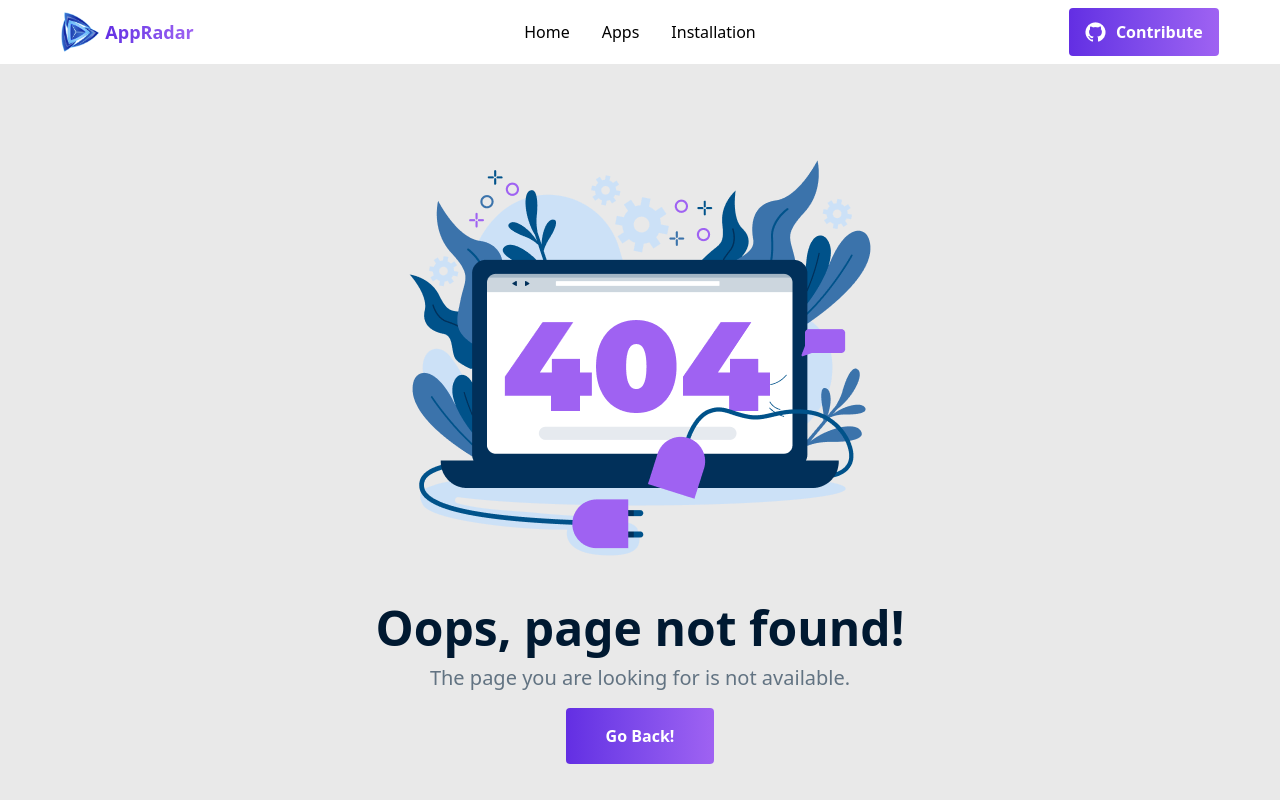
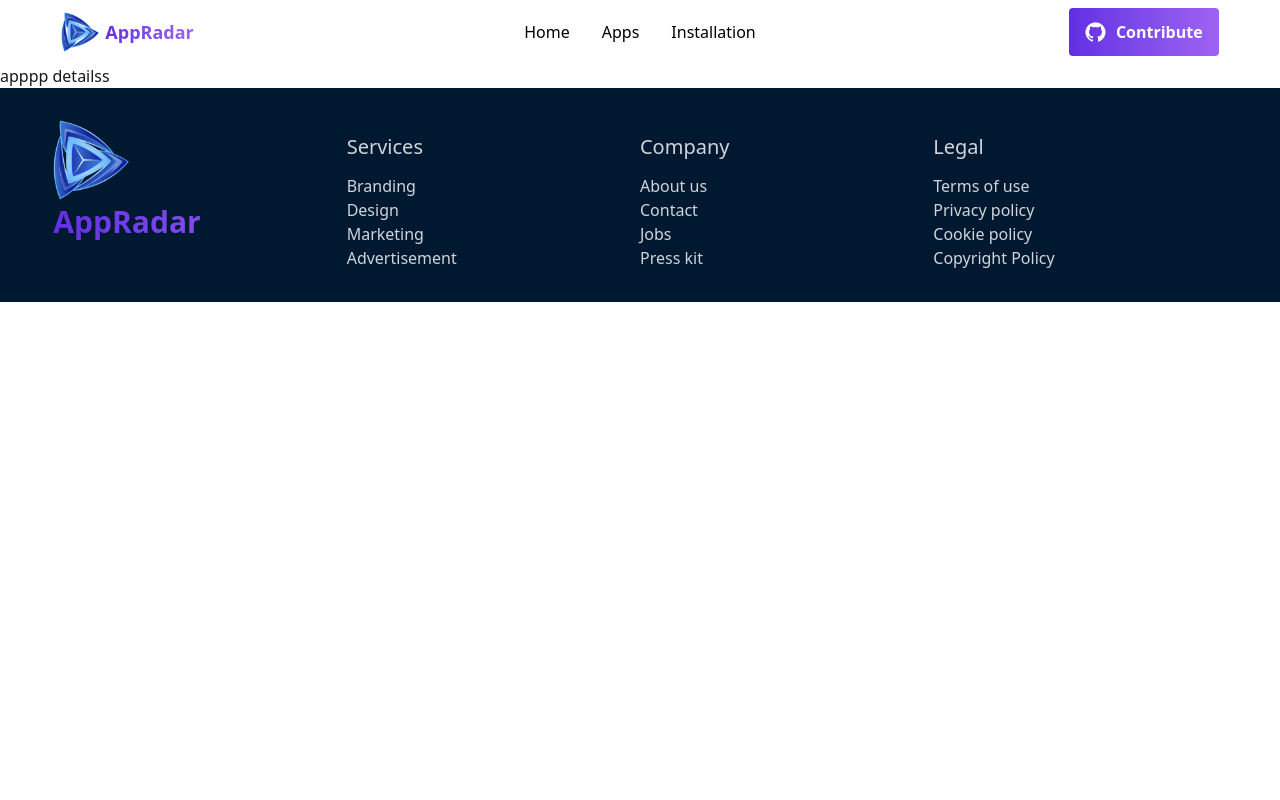
Before and after one commit to effataratauhida/AppRadar-A08, a React (Vite) app: page /app/1 in a window 1280 px wide. Shown: the top 800 px of the page. Built offline with nearby package versions, Linux system fonts and the light colour scheme.

Commit message:
added app details page

```diff
--- a/src/Routes/Routes.jsx
+++ b/src/Routes/Routes.jsx
@@ -5,6 +5,7 @@ import ErrorPage from '../pages/ErrorPage/ErrorPage';
 import Home from '../pages/Home/Home';
 import Apps from '../pages/Apps/Apps'
 import Installation from '../pages/Installation/Installation';
+import AppDetail from '../pages/AppDetails/AppDetails';
 
 
 
@@ -41,8 +42,19 @@ export const router = createBrowserRouter([
           const res = await fetch("/appData.json");
           if (!res.ok) throw new Error("Failed to fetch data");
             return res.json();
-  }
+          }
+        },
+        {
+          path: '/app/:id',
+          Component: AppDetail,
+          loader: async ({ params }) => {
+          const res = await fetch("/appData.json");
+          if (!res.ok) throw new Error("Failed to fetch data");
+          const data = await res.json();
+          return data.find(app => app.id === parseInt(params.id));
+          },
         }
+
     ]
   },
 ]);
--- a/src/components/Banner/Banner.jsx
+++ b/src/components/Banner/Banner.jsx
@@ -17,13 +17,15 @@ const Banner = () => {
         <div className='max-w-11/12 mx-auto flex flex-col md:flex-row items-center justify-center gap-4 pb-10'>
 
             {/* play store btn */}
-            <button className='flex gap-2.5 border-2 border-gray-400 rounded-sm py-4 px-4 bg-[#D2D2D2] cursor-pointer hover:scale-105'>
+            <button onClick={() => window.open("https://play.google.com", "_blank")}
+            className='flex gap-2.5 border-2 border-gray-400 rounded-sm py-4 px-4 bg-[#D2D2D2] cursor-pointer hover:scale-105'>
                 <img src={playStoreImg} alt="" />
                 <h4 className='font-semibold text-xl text-[#001931] '>Google Play</h4>
             </button>
 
             {/* app store btn */}
-            <button className='flex gap-2.5 border-2 border-gray-400 rounded-sm py-4 px-5 bg-[#D2D2D2] cursor-pointer hover:scale-105'>
+            <button onClick={() => window.open("https://apps.apple.com", "_blank")}
+            className='flex gap-2.5 border-2 border-gray-400 rounded-sm py-4 px-5 bg-[#D2D2D2] cursor-pointer hover:scale-105'>
                 <img src={appStoreImg} alt="" />
                 <h4 className='font-semibold text-xl text-[#001931] '>App Store</h4>
             </button>
--- a/src/components/Header/Navbar.jsx
+++ b/src/components/Header/Navbar.jsx
@@ -49,48 +49,14 @@ const Navbar = () => {
                     </ul>
                 </div>
                 <div className="navbar-end">
-                        <button className='hover:scale-105 cursor-pointer rounded-sm bg-gradient-to-r
-                  from-[#632EE3] to-[#9F62F2] flex items-center gap-1.5 md:gap-2.5 py-2 px-3 md:py-3 md:px-4'>
-                 <img src= {gitImg} alt="" />
-                 <p className='text-white font-semibold text-base'>Contribute</p>
-                        </button>
+                    <button onClick={() => window.open("https://github.com/effataratauhida", "_blank")}
+                    className='hover:scale-105 cursor-pointer rounded-sm bg-gradient-to-r from-[#632EE3] to-[#9F62F2] flex items-center gap-1.5 md:gap-2.5 py-2 px-3 md:py-3 md:px-4'>
+                    <img src= {gitImg} alt="" />
+                    <p className='text-white font-semibold text-base'>Contribute</p>
+                    </button>
                 </div>
             </div>
         </div>
-
-
-
-
-
-
-
-//         <nav className='bg-white'>
-//               <div className="max-w-10/12 mx-auto py-5 flex items-center justify-between">
-
-//             <Link to='/' className='flex items-center gap-1 cursor-pointer hover:scale-105'>
-//                 <img className='w-10 h-10' src={logo} alt="" />
-//                 <h2 className='bg-gradient-to-r from-[#632EE3] to-[#9F62F2]
-//                     bg-clip-text text-transparent font-bold text-base'>
-//                     AppRadar</h2>
-//             </Link>
-
-//             <div>
-//                 <ul className='flex items-center gap-8'>
-//                     <li className='bg-gradient-to-r from-[#632EE3] to-[#9F62F2]
-//                     bg-clip-text text-transparent font-semibold text-base'>Home</li>
-//                     <li className='text-base font-medium text-black'>Apps</li>
-//                     <li className='text-base font-medium text-black'>Installation</li>
-//                 </ul>
-//             </div>
-//             <button className='hover:scale-105 cursor-pointer rounded-sm bg-gradient-to-r
-//                  from-[#632EE3] to-[#9F62F2] flex items-center gap-2.5 py-3 px-4'>
-//                 <img src= {gitImg} alt="" />
-//                 <p className='text-white font-semibold text-base'>Contribute</p>
-//             </button>
-
-
-// </div>
-//         </nav>
 
 
     );
--- /dev/null
+++ b/src/pages/AppDetails/AppDetails.jsx
@@ -0,0 +1,15 @@
+import React from 'react';
+import { useLoaderData } from 'react-router';
+
+const AppDetail = () => {
+
+    const app = useLoaderData();
+
+    return (
+        <div>
+            <h1>apppp detailss</h1>
+        </div>
+    );
+};
+
+export default AppDetail;
--- a/src/pages/SingleApp/SingleApp.jsx
+++ b/src/pages/SingleApp/SingleApp.jsx
@@ -1,11 +1,20 @@
 import React from 'react';
 import downloadIcon from '../../assets/icon-downloads.png'
 import ratingsIcon from '../../assets/icon-ratings.png'
+import { useNavigate } from 'react-router';
 
 const SingleApp = ({ app }) => {
+
+    const navigate = useNavigate();
+
+    const handleClick = () => {
+        navigate(`/app/${app.id}`);
+    }
+
     return (
 
-        <div className='bg-white p-4 rounded-sm md:h-[400px] '>
+        <div onClick={handleClick}
+        className='bg-white p-4 rounded-sm md:h-[400px] '>
                             <img src={app.image} alt="" className='w-full rounded-lg h-3/4'/>
                                 <h2 className='font-medium text-xl text-[#001931] mt-4'>{app.title}</h2>
                                 <div className='flex items-center justify-between mt-4'>
```
